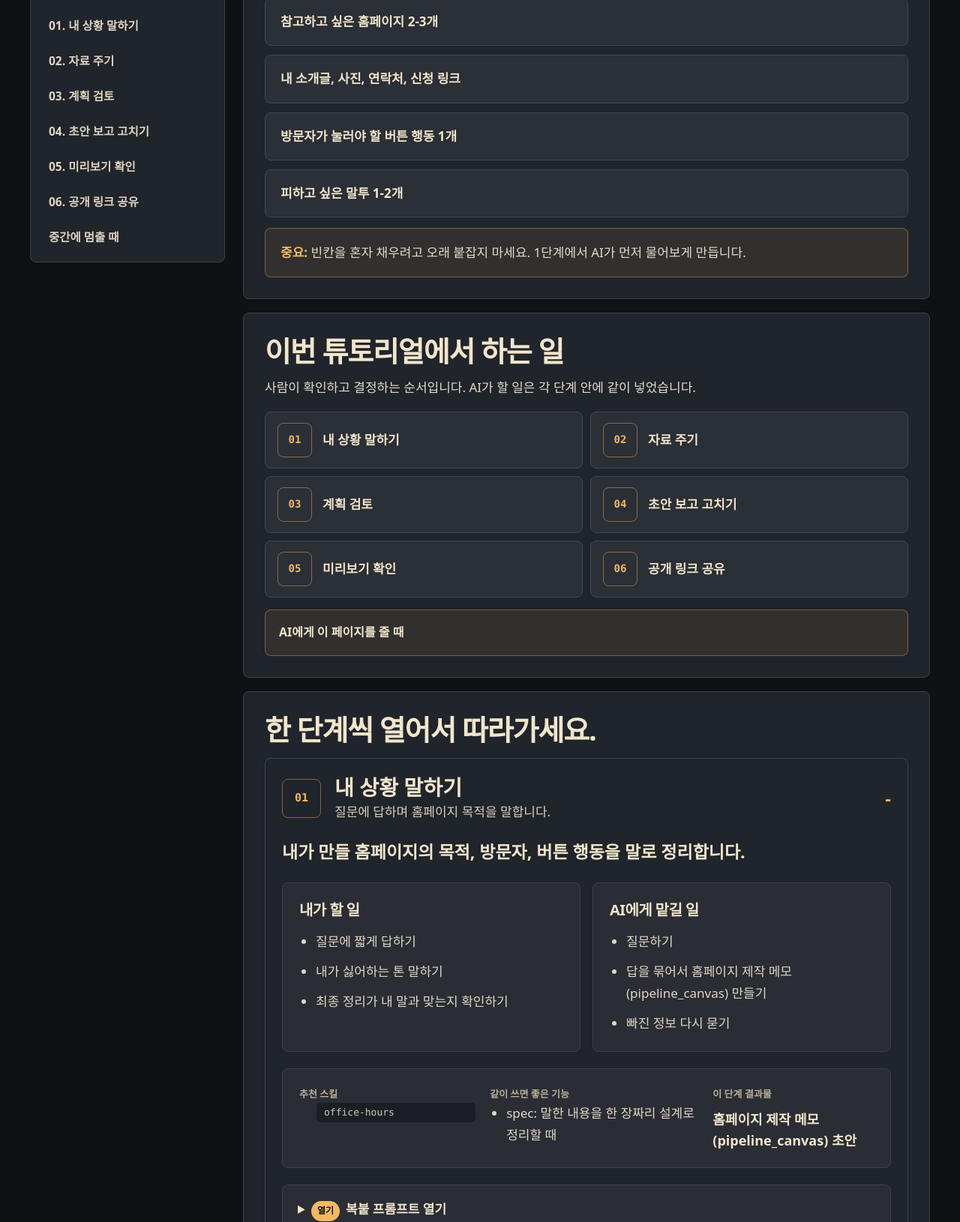
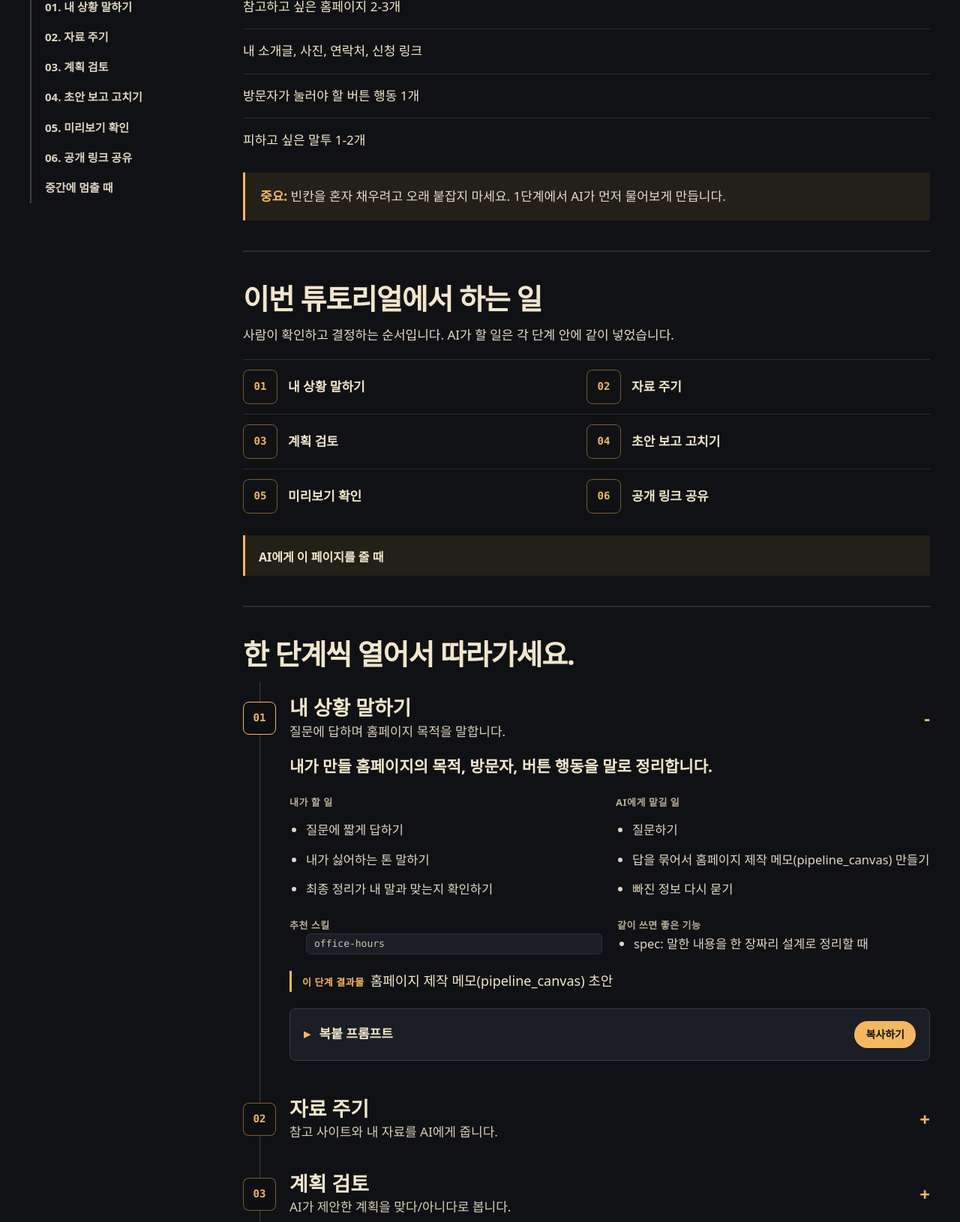
Before and after one commit to twinfin22/ai-night, an Astro site: page /modules/website in a window 1280 px wide. Shown: the part 575-2205 px from the top of the page at 75% size. Built offline with nearby package versions, Linux system fonts and the light colour scheme; Astro itself is replaced by a stand-in of ours; a web font is replaced by a local one.

Commit message:
refactor: flatten module lesson layout

```diff
--- a/src/components/ModuleTemplate.astro
+++ b/src/components/ModuleTemplate.astro
@@ -158,18 +158,16 @@ const {
                         <ul>{item.useful.map((skill) => <li>{skill}</li>)}</ul>
                       </div>
                     )}
-                    <div>
-                      <span>이 단계 결과물</span>
-                      <strong>{item.output}</strong>
-                    </div>
                   </div>
+
+                  <p class="lesson-step__output"><span>이 단계 결과물</span>{item.output}</p>
 
                   {item.prompt && (
                     <details class="prompt-toggle">
-                      <summary>복붙 프롬프트 열기</summary>
-                      <div class="prompt-copy-row">
+                      <summary>
+                        <span>복붙 프롬프트</span>
                         <button type="button" data-copy-prompt aria-live="polite">복사하기</button>
-                      </div>
+                      </summary>
                       <pre><code>{item.prompt}</code></pre>
                     </details>
                   )}
@@ -182,10 +180,10 @@ const {
         <section id="resume" class="module-panel" aria-labelledby="resume-title">
           <h2 id="resume-title">중간에 끊기면 이것만 남기세요.</h2>
           <details class="prompt-toggle prompt-toggle--standalone">
-            <summary>다음에 이어가기 프롬프트</summary>
-            <div class="prompt-copy-row">
+            <summary>
+              <span>다음에 이어가기 프롬프트</span>
               <button type="button" data-copy-prompt aria-live="polite">복사하기</button>
-            </div>
+            </summary>
             <pre><code>{resumePrompt}</code></pre>
           </details>
         </section>
@@ -209,14 +207,20 @@ const {
     };
 
     copyButtons.forEach((button) => {
-      button.addEventListener('click', async () => {
+      button.addEventListener('click', async (event) => {
+        event.preventDefault();
+        event.stopPropagation();
         if (!(button instanceof HTMLButtonElement)) return;
         const prompt = button.closest('.prompt-toggle')?.querySelector('code')?.textContent || '';
         if (!prompt.trim()) return;
 
         try {
           if (navigator.clipboard?.writeText) {
-            await navigator.clipboard.writeText(prompt);
+            try {
+              await navigator.clipboard.writeText(prompt);
+            } catch {
+              fallbackCopy(prompt);
+            }
           } else {
             fallbackCopy(prompt);
           }
--- a/src/styles/global.css
+++ b/src/styles/global.css
@@ -1384,36 +1384,34 @@ footer h2::before { content: none; }
 .module-summary {
   display: grid;
   grid-template-columns: 1fr;
-  gap: 10px;
-}
-
-.module-summary div,
-.module-panel,
-.lesson-step,
-.module-sidebar {
-  background: #20242b;
-  border: 1px solid #3d414c;
-  border-radius: 8px;
 }
 
 .module-summary div {
-  padding: 20px;
+  padding: 14px 0;
+  border-top: 1px solid var(--hairline);
+}
+
+.module-summary div:first-child {
+  border-top: 0;
 }
 
 .module-summary span,
-.skill-strip span {
+.skill-strip span,
+.lesson-step__output span,
+.lesson-columns h3 {
   display: block;
   color: #b8ad98;
   font-size: 13px;
-  font-weight: 800;
-  letter-spacing: 0;
+  font-weight: 700;
+  letter-spacing: .04em;
 }
 
 .module-summary strong {
   display: block;
   margin-top: 6px;
   color: var(--cream);
-  font-size: 23px;
+  font-size: 21px;
+  line-height: 1.35;
 }
 
 .module-shell {
@@ -1428,7 +1426,8 @@ footer h2::before { content: none; }
   position: static;
   display: flex;
   gap: 8px;
-  padding: 12px;
+  padding: 0 0 14px;
+  border-bottom: 1px solid var(--hairline);
   overflow-x: auto;
   align-self: start;
   mask-image: linear-gradient(to right, #000 88%, transparent);
@@ -1438,28 +1437,31 @@ footer h2::before { content: none; }
   flex: 0 0 auto;
   color: #ded4c2;
   text-decoration: none;
-  font-size: 15.5px;
-  font-weight: 800;
-  padding: 10px 12px;
+  font-size: 15px;
+  font-weight: 600;
+  padding: 10px 8px;
   border: 0;
-  border-radius: 6px;
   line-height: 1.35;
-  transition: color .15s ease, background .15s ease;
+  transition: color .15s ease;
 }
 
 .module-sidebar a:hover {
-  color: var(--bg);
-  background: var(--amber);
+  color: var(--amber);
 }
 
 .module-content {
   display: grid;
-  gap: 18px;
 }
 
 .module-panel {
-  padding: 28px;
+  padding: 40px 0;
+  border-top: 1px solid var(--hairline);
   scroll-margin-top: 116px;
+}
+
+.module-panel:first-child {
+  border-top: 0;
+  padding-top: 12px;
 }
 
 .module-panel__intro {
@@ -1469,13 +1471,15 @@ footer h2::before { content: none; }
   line-height: 1.65;
 }
 
-.prep-list,
+.prep-list {
+  display: grid;
+}
+
 .submission-grid {
   display: grid;
   gap: 12px;
 }
 
-.prep-list li,
 .submission-grid li {
   padding: 18px 20px;
   background: rgba(255, 255, 255, 0.05);
@@ -1487,11 +1491,23 @@ footer h2::before { content: none; }
   line-height: 1.55;
 }
 
+.prep-list li {
+  padding: 16px 0;
+  border-top: 1px solid var(--hairline);
+  color: var(--cream);
+  font-weight: 500;
+  font-size: 17px;
+  line-height: 1.55;
+}
+
+.prep-list li:first-child {
+  border-top: 0;
+}
+
 .module-note {
   margin-top: 14px;
   padding: 18px 20px;
-  border: 1px solid rgba(244, 184, 96, 0.35);
-  border-radius: 8px;
+  border-left: 3px solid var(--amber);
   color: #e3dac8;
   background: rgba(244, 184, 96, 0.08);
   font-size: 17px;
@@ -1504,7 +1520,7 @@ footer h2::before { content: none; }
 
 .tutorial-flow {
   display: grid;
-  gap: 10px;
+  gap: 0;
   margin-top: 18px;
   counter-reset: none;
 }
@@ -1514,22 +1530,19 @@ footer h2::before { content: none; }
 }
 
 .tutorial-flow a {
-  min-height: 72px;
+  min-height: 62px;
   display: grid;
   grid-template-columns: 46px minmax(0, 1fr);
   align-items: center;
   gap: 14px;
-  padding: 14px 16px;
-  border: 1px solid #424650;
-  border-radius: 8px;
-  background: rgba(255, 255, 255, 0.05);
+  padding: 13px 0;
+  border-top: 1px solid var(--hairline);
   color: var(--cream);
   text-decoration: none;
 }
 
 .tutorial-flow a:hover {
-  border-color: var(--amber-deep);
-  background: rgba(244, 184, 96, 0.08);
+  color: var(--amber);
 }
 
 .tutorial-flow span {
@@ -1553,8 +1566,7 @@ footer h2::before { content: none; }
 
 .module-ai-note {
   margin-top: 16px;
-  border: 1px solid rgba(244, 184, 96, 0.35);
-  border-radius: 8px;
+  border-left: 3px solid var(--amber);
   background: rgba(244, 184, 96, 0.08);
   overflow: hidden;
 }
@@ -1562,10 +1574,10 @@ footer h2::before { content: none; }
 .module-ai-note > summary {
   cursor: pointer;
   list-style: none;
-  padding: 16px 18px;
+  padding: 16px 18px 10px;
   color: var(--cream);
   font-size: 16px;
-  font-weight: 900;
+  font-weight: 800;
 }
 
 .module-ai-note > summary::-webkit-details-marker {
@@ -1582,11 +1594,22 @@ footer h2::before { content: none; }
 
 .lesson-steps {
   display: grid;
-  gap: 16px;
+  position: relative;
+  gap: 4px;
+}
+
+.lesson-steps::before {
+  content: '';
+  position: absolute;
+  top: 0;
+  bottom: 0;
+  left: 22px;
+  width: 1px;
+  background: var(--hairline-2);
 }
 
 .lesson-step {
-  overflow: hidden;
+  position: relative;
   scroll-margin-top: 116px;
 }
 
@@ -1597,7 +1620,7 @@ footer h2::before { content: none; }
   grid-template-columns: auto minmax(0, 1fr) auto;
   align-items: center;
   gap: 18px;
-  padding: 22px;
+  padding: 18px 0;
 }
 
 .lesson-step > summary::-webkit-details-marker,
@@ -1621,14 +1644,19 @@ footer h2::before { content: none; }
 .lesson-step__num {
   display: grid;
   place-items: center;
-  width: 52px;
-  height: 52px;
+  width: 44px;
+  height: 44px;
   border: 1px solid rgba(244, 184, 96, 0.45);
   border-radius: 8px;
+  background: var(--bg);
   color: var(--amber);
   font-family: 'SFMono-Regular', 'Menlo', monospace;
-  font-size: 15px;
-  font-weight: 900;
+  font-size: 14px;
+  font-weight: 800;
+}
+
+.lesson-step[open] .lesson-step__num {
+  border-color: var(--amber);
 }
 
 .lesson-step__main {
@@ -1638,7 +1666,7 @@ footer h2::before { content: none; }
 
 .lesson-step__main strong {
   color: var(--cream);
-  font-size: clamp(22px, 2.2vw, 30px);
+  font-size: clamp(21px, 2.1vw, 28px);
   line-height: 1.2;
 }
 
@@ -1653,13 +1681,13 @@ footer h2::before { content: none; }
 .lesson-step__body {
   display: grid;
   gap: 22px;
-  padding: 0 22px 22px;
+  padding: 0 0 26px 62px;
 }
 
 .lesson-step__goal {
   margin: 0;
   color: var(--cream);
-  font-size: clamp(19px, 2vw, 23px);
+  font-size: clamp(18px, 2vw, 21px);
   line-height: 1.6;
   font-weight: 700;
 }
@@ -1669,21 +1697,14 @@ footer h2::before { content: none; }
   gap: 16px;
 }
 
-.lesson-columns > div,
-.skill-strip,
 .prompt-toggle {
   border: 1px solid #3d414c;
   border-radius: 8px;
   background: rgba(255, 255, 255, 0.045);
 }
 
-.lesson-columns > div {
-  padding: 22px;
-}
-
 .lesson-columns h3 {
   margin: 0 0 14px;
-  font-size: 20px;
 }
 
 .lesson-columns ul,
@@ -1697,22 +1718,29 @@ footer h2::before { content: none; }
 .lesson-columns li,
 .skill-strip li {
   color: #e0d6c4;
-  font-size: 17px;
+  font-size: 16.5px;
+  font-weight: 400;
   line-height: 1.72;
 }
 
 .skill-strip {
   display: grid;
-  gap: 18px;
-  padding: 22px;
-}
-
-.skill-strip strong {
-  display: block;
-  margin-top: 10px;
+  gap: 20px;
+}
+
+.lesson-step__output {
+  margin: 0;
+  padding-left: 14px;
+  border-left: 3px solid var(--amber);
   color: var(--cream);
   font-size: 18px;
   line-height: 1.55;
+}
+
+.lesson-step__output span {
+  display: inline;
+  margin-right: 8px;
+  color: var(--amber);
 }
 
 .skill-strip__cmds {
@@ -1738,40 +1766,34 @@ footer h2::before { content: none; }
 
 .prompt-toggle {
   overflow: hidden;
+  background: var(--panel);
+  border-color: var(--hairline-2);
 }
 
 .prompt-toggle > summary {
   cursor: pointer;
-  padding: 18px 20px;
-  color: var(--cream);
-  font-weight: 900;
+  display: grid;
+  grid-template-columns: auto minmax(0, 1fr) auto;
+  align-items: center;
+  gap: 12px;
+  padding: 16px 18px;
+  color: var(--cream);
+  font-weight: 800;
   font-size: 17px;
 }
 
 .prompt-toggle > summary::before {
-  content: '열기';
+  content: '▸';
   display: inline-block;
-  margin-right: 8px;
-  color: var(--bg);
-  background: var(--amber);
-  border-radius: 999px;
-  padding: 3px 8px;
-  font-size: 12px;
+  color: var(--amber);
+  transition: transform .15s ease;
 }
 
 .prompt-toggle[open] > summary::before {
-  content: '닫기';
-}
-
-.prompt-copy-row {
-  display: flex;
-  justify-content: flex-end;
-  padding: 12px 16px;
-  border-top: 1px solid var(--hairline);
-  background: rgba(0, 0, 0, 0.12);
-}
-
-.prompt-copy-row button {
+  transform: rotate(90deg);
+}
+
+.prompt-toggle > summary button {
   appearance: none;
   border: 1px solid rgba(244, 184, 96, 0.58);
   border-radius: 999px;
@@ -1786,7 +1808,7 @@ footer h2::before { content: none; }
   transition: color .15s ease, background .15s ease;
 }
 
-.prompt-copy-row button:hover {
+.prompt-toggle > summary button:hover {
   background: var(--cream);
   border-color: var(--cream);
 }
@@ -1825,7 +1847,7 @@ a:focus-visible {
   }
 
   .skill-strip {
-    grid-template-columns: 1.1fr 1.3fr 1fr;
+    grid-template-columns: 1fr 1fr;
   }
 
   .tutorial-flow {
@@ -1857,9 +1879,16 @@ a:focus-visible {
     top: 82px;
     display: grid;
     gap: 6px;
+    padding: 4px 0 4px 18px;
+    border-bottom: 0;
+    border-left: 2px solid var(--hairline-2);
     max-height: calc(100vh - 92px);
     overflow: auto;
     mask-image: none;
+  }
+
+  .module-sidebar a {
+    padding: 7px 0;
   }
 }
 
@@ -1880,7 +1909,7 @@ a:focus-visible {
   }
 
   .module-summary div {
-    padding: 16px 18px;
+    padding: 12px 0;
   }
 
   .module-summary strong {
@@ -1892,10 +1921,42 @@ a:focus-visible {
   }
 
   .module-panel {
-    padding: 24px 18px;
+    padding: 34px 0;
+  }
+
+  .lesson-steps::before {
+    left: 18px;
+  }
+
+  .lesson-step > summary {
+    gap: 12px;
+  }
+
+  .lesson-step__num {
+    width: 36px;
+    height: 36px;
+    font-size: 12px;
   }
 
   .lesson-step__body {
-    padding: 0 20px 20px;
-  }
-}
+    padding: 0 0 22px 48px;
+  }
+
+  .prompt-toggle > summary {
+    padding: 14px;
+    font-size: 16px;
+  }
+}
+
+@media (max-width: 360px) {
+  .prompt-toggle > summary {
+    gap: 8px;
+    padding: 12px;
+    font-size: 15px;
+  }
+
+  .prompt-toggle > summary button {
+    padding: 8px 10px;
+    font-size: 12px;
+  }
+}
```
